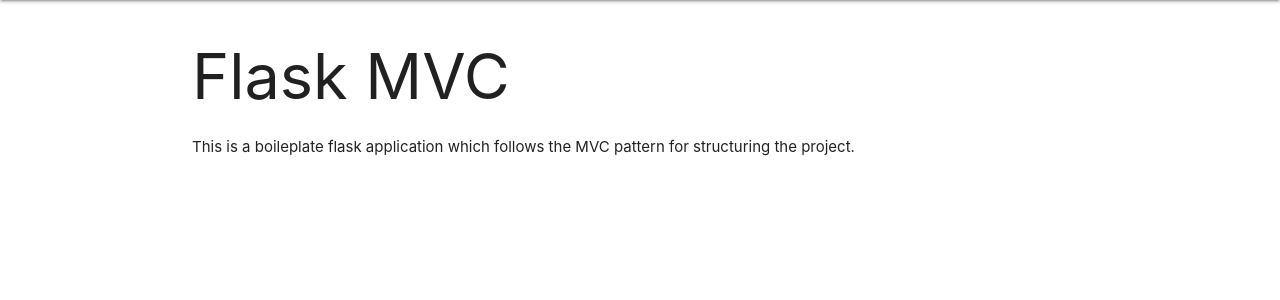
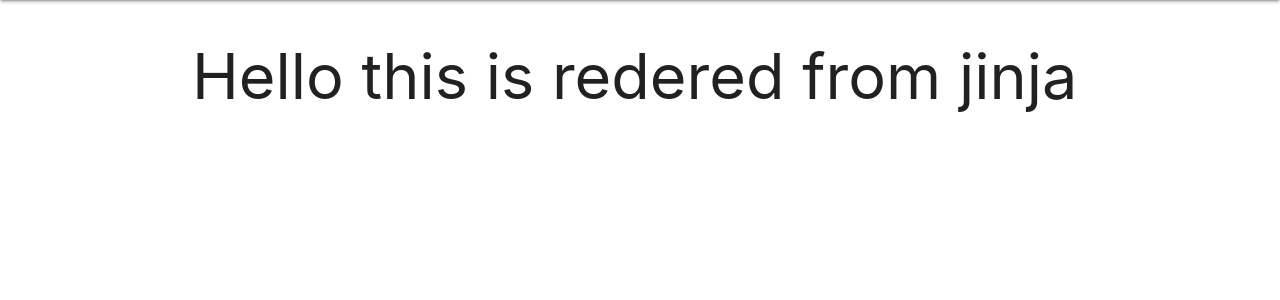
Before and after one commit to SamuelMahadeo/Assignment2, a Flask app: page / in a window 1280 px wide. Shown: the part 64-364 px from the top of the page. Run offline with Flask 2, Linux system fonts and the light colour scheme.

Commit message:
first commit

```diff
--- a/App/templates/index.html
+++ b/App/templates/index.html
@@ -5,6 +5,5 @@
 {{ super() }}
 
 {% block content %}
-    <h1>Flask MVC</h1>
-    <p>This is a boileplate flask application which follows the MVC pattern for structuring the project.</p>
+    <h1>Hello this is redered from jinja</h1>
 {% endblock %}
```
